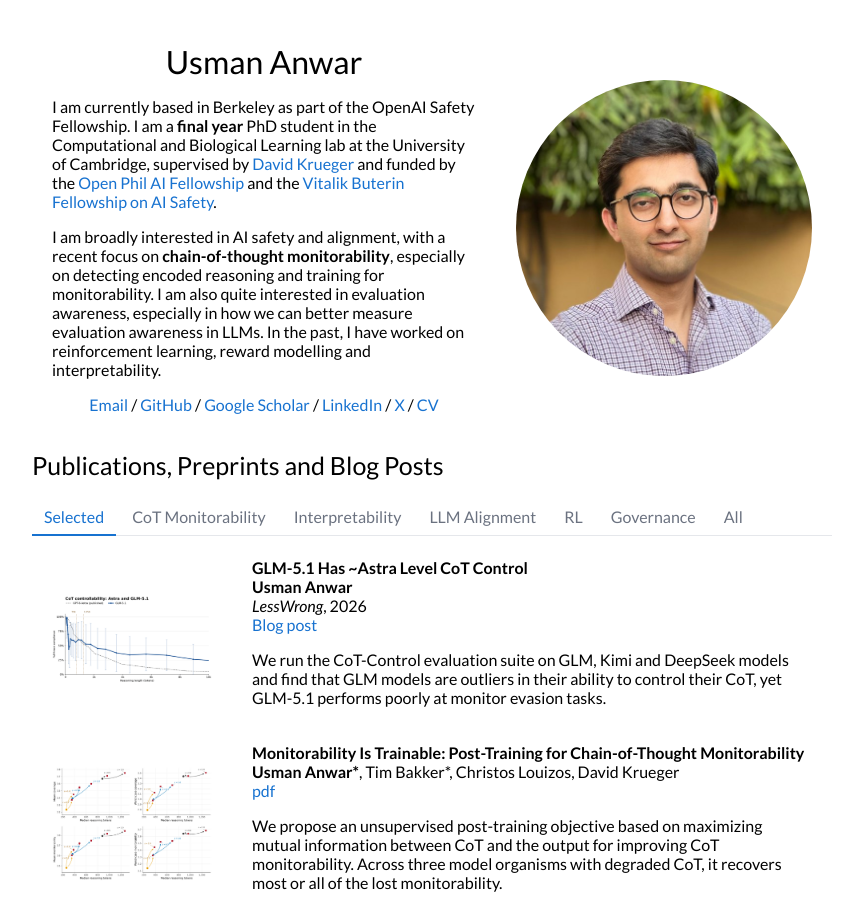
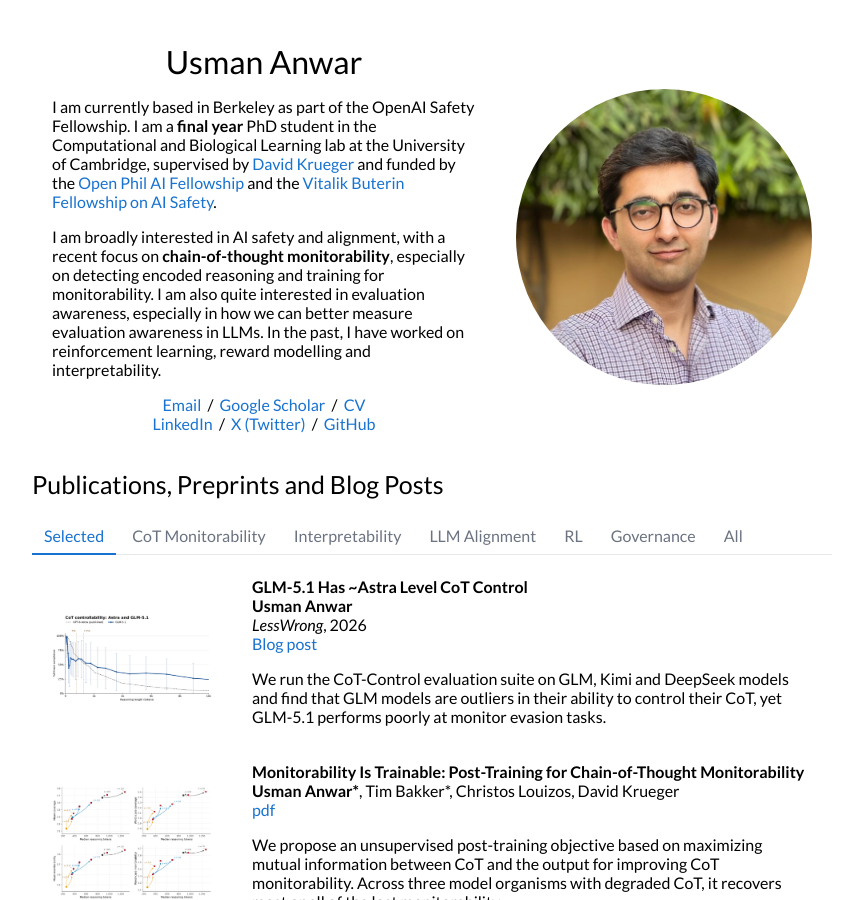
Before and after one commit to uzman-anwar/uzman-anwar.github.io, a Jekyll site: the page built from _posts/blog/2026-10-19-glm-cot-control.markdown, in a window 1280 px wide and 900 px high. Shown: the whole window, without its empty margins (208-1051 px from the left). Built offline with Jekyll 4.4.1, drawn with Linux system fonts in a browser that asks for light colours.

Commit message:
Split header links into academic and social lines
Email / Google Scholar / CV on the first line, LinkedIn / X (Twitter) /
GitHub on the second.

Co-Authored-By: Claude Opus 5.5 (1M context) <noreply@anthropic.com>

```diff
--- a/_layouts/default.html
+++ b/_layouts/default.html
@@ -43,12 +43,13 @@
               <p class="bio">I am currently based in Berkeley as part of the OpenAI Safety Fellowship. I am a <strong>final year</strong> PhD student in the Computational and Biological Learning lab at the University of Cambridge, supervised by <a href="https://scholar.google.ca/citations?user=5Uz70IoAAAAJ&hl=en">David Krueger</a> and funded by the <a href="https://www.openphilanthropy.org/grants/open-phil-ai-fellowship-2022-class/">Open Phil AI Fellowship</a> and the <a href="https://futureoflife.org/team/fellowship-winners-2022/">Vitalik Buterin Fellowship on AI Safety</a>.</p>
               <p class="bio">I am broadly interested in AI safety and alignment, with a recent focus on <strong>chain-of-thought monitorability</strong>, especially on detecting encoded reasoning and training for monitorability. I am also quite interested in evaluation awareness, especially in how we can better measure evaluation awareness in LLMs. In the past, I have worked on reinforcement learning, reward modelling and interpretability.</p>
               <p style="text-align:center">
-                <a target="_blank" href="https://mailhide.io/e/Mpto2XvD">Email</a>&nbsp;/
-                <a href="https://github.com/uzman-anwar">GitHub</a>&nbsp;/
-                <a target="_blank" href="https://scholar.google.com/citations?view_op=list_works&hl=en&user=UBAfLyQAAAAJ">Google Scholar</a>&nbsp;/
-                <a href="https://www.linkedin.com/in/uzman-anwar/">LinkedIn</a>&nbsp;/
-                <a href="https://x.com/usmananwar391">X</a>&nbsp;/
+                <a target="_blank" href="https://mailhide.io/e/Mpto2XvD">Email</a> &nbsp;/&nbsp;
+                <a target="_blank" href="https://scholar.google.com/citations?view_op=list_works&hl=en&user=UBAfLyQAAAAJ">Google Scholar</a> &nbsp;/&nbsp;
                 <a href="/pdfs/Usman_Anwar.pdf">CV</a>
+                <br>
+                <a href="https://www.linkedin.com/in/uzman-anwar/">LinkedIn</a> &nbsp;/&nbsp;
+                <a href="https://x.com/usmananwar391">X (Twitter)</a> &nbsp;/&nbsp;
+                <a href="https://github.com/uzman-anwar">GitHub</a>
               </p>
         <!--<p>My research statement on AI Safety is available <a href="/pdfs/Research_Statement_On_AI_Safety.pdf">here</a>.</p>
         <p>My research statement on Systematic Generalization is available <a href="/pdfs/Research_Proposal_Systematic_Generalization.pdf">here</a>.</p> -->
```
